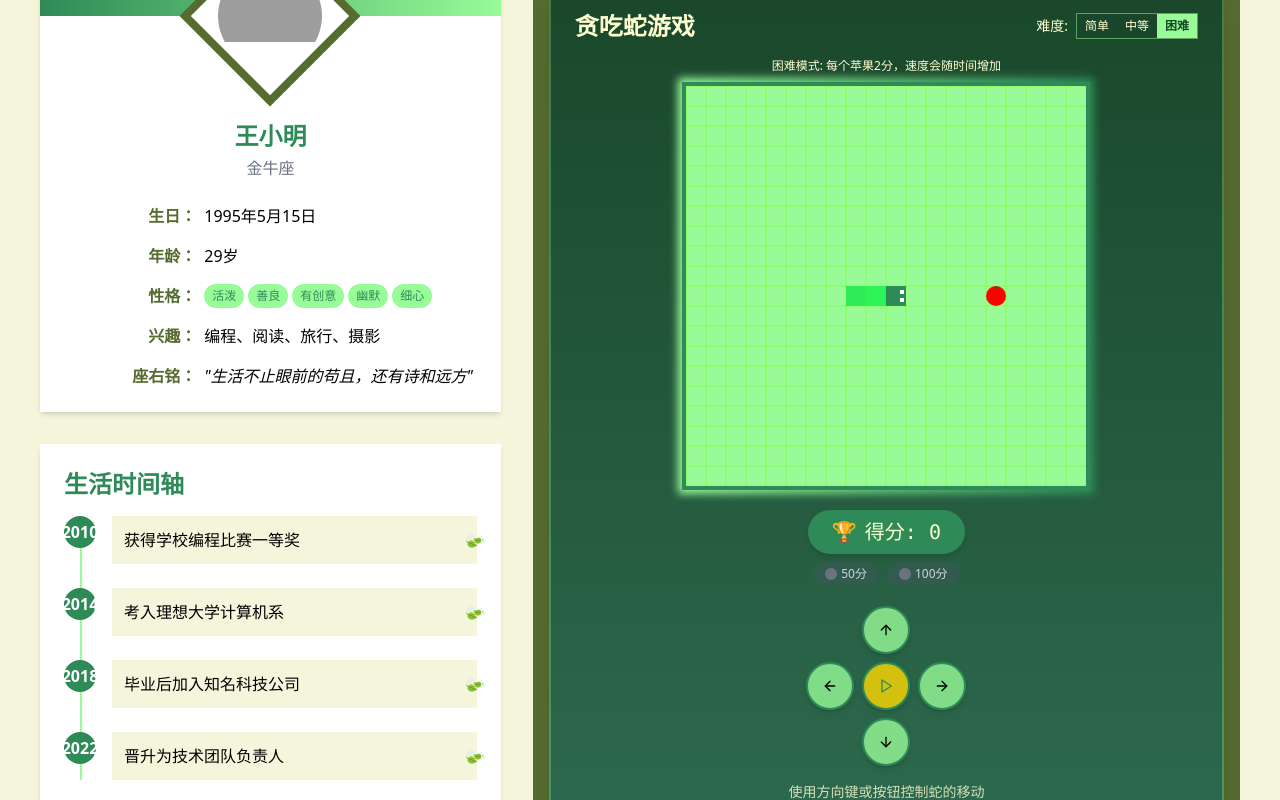
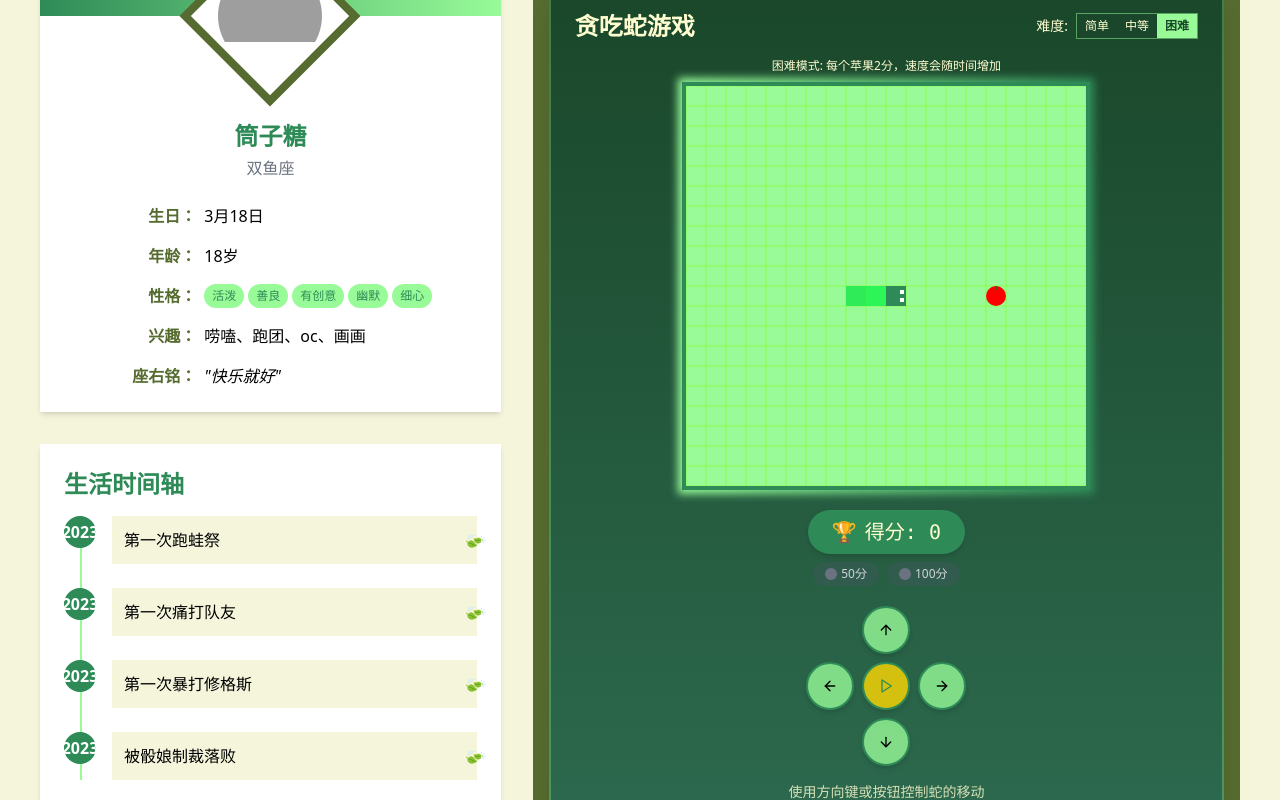
Before and after one commit to lluciien/snack, a Next.js app: page / in a window 1280 px wide. Shown: the part 300-1100 px from the top of the page. Built offline with nearby package versions, Linux system fonts and the light colour scheme; grey boxes are pictures that could not be loaded.

Commit message:
Update page.tsx

```diff
--- a/app/page.tsx
+++ b/app/page.tsx
@@ -14,36 +14,33 @@ export default function BirthdayGift() {
 
   // Character information - replace with actual data
   const character = {
-    name: "小明",
-    fullName: "王小明",
-    birthDate: "1995年5月15日",
-    age: 29,
-    zodiac: "金牛座",
+    name: "九条",
+    fullName: "筒子糖",
+    birthDate: "3月18日",
+    age: 18,
+    zodiac: "双鱼座",
     personality: ["活泼", "善良", "有创意", "幽默", "细心"],
-    interests: ["编程", "阅读", "旅行", "摄影"],
-    motto: "生活不止眼前的苟且，还有诗和远方",
+    interests: ["唠嗑", "跑团", "oc", "画画"],
+    motto: "快乐就好",
     timeline: [
-      { year: 2010, event: "获得学校编程比赛一等奖" },
-      { year: 2014, event: "考入理想大学计算机系" },
-      { year: 2018, event: "毕业后加入知名科技公司" },
-      { year: 2022, event: "晋升为技术团队负责人" },
+      { year: 2023, event: "第一次跑蛙祭" },
+      { year: 2023, event: "第一次痛打队友" },
+      { year: 2023, event: "第一次暴打修格斯" },
+      { year: 2023, event: "被骰娘制裁落败" },
     ],
     funFacts: [
-      "他曾经一口气写了24小时代码不休息",
-      "他的第一个程序是8岁时用BASIC语言写的",
-      "他最喜欢的食物是妈妈做的红烧肉",
-      "他养了一只叫「二进制」的猫",
-      "他梦想环游世界的每个角落",
-      "他收藏了超过50个不同形状的马克杯",
+      "她曾经一口气打了四个队友",
+      "她的第一个ti决定了一切",
+      "她最喜欢调戏假正经的家伙",
     ],
     unlockableContent: [
-      "50分：小明的第一台电脑是8岁时父母送的生日礼物",
-      "100分：小明有一个秘密梦想是开发一款能帮助孩子学习编程的游戏",
+      "50分：你的最高伤害是9，平均dps是7每下",
+      "100分：少爷被你撵上树了",
     ],
     birthdayWish:
-      "祝你生日快乐！愿你在新的一年里代码无bug，创意无限，像贪吃蛇一样不断成长，吞噬更多的知识与经验。希望你的人生旅途充满惊喜与成就，就像游戏中不断刷新的高分一样！",
+      "祝你生日快乐！愿你在新的一年里天天开心，画画顺手，灵感不断",
     signedBy: "你最好的朋友",
-    date: "2024年5月15日",
+    date: "2024年3月",
   }
 
   // Check for unlockable content when score changes
```
